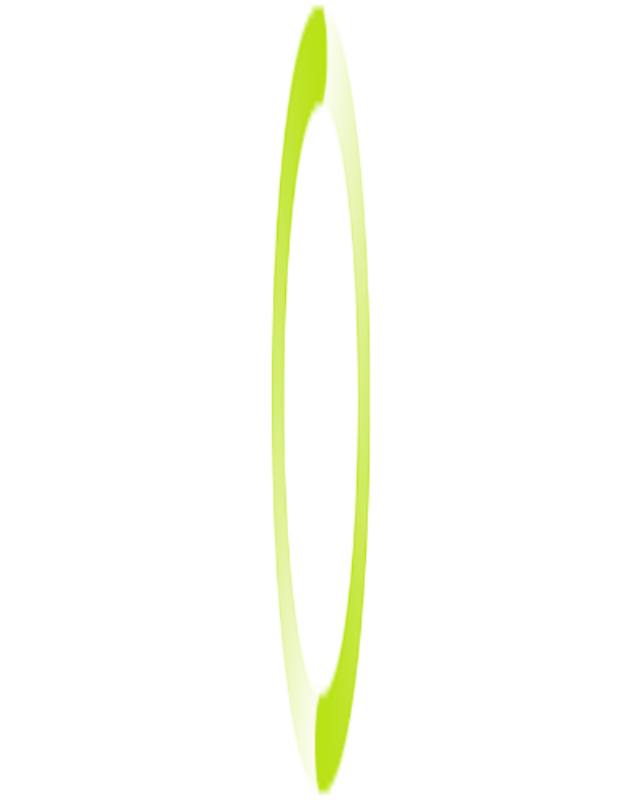
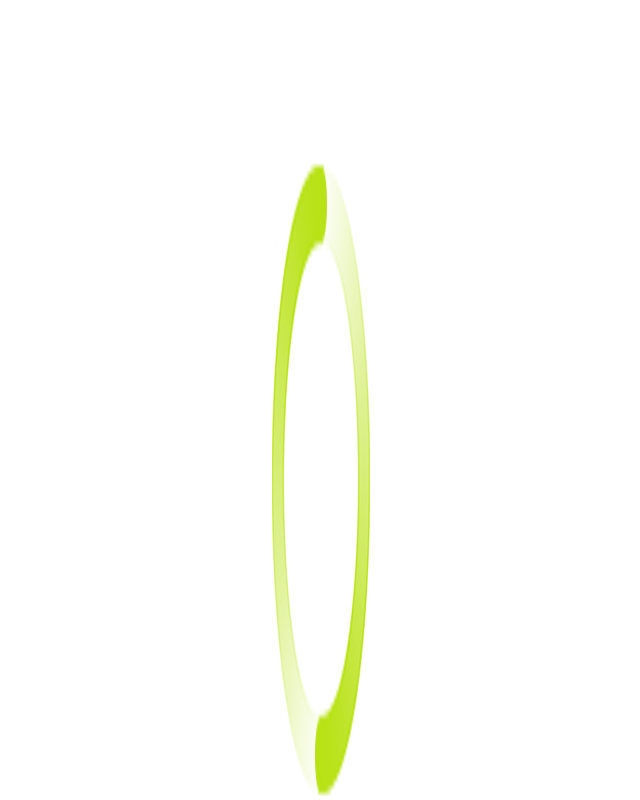
Before and after one commit to piowyu/piowyu.github.io, a plain HTML site: page index.html in a window 1280 px wide. Shown: the whole page, without its empty margins (319-959 px from the left). Drawn offline with Linux system fonts and the light colour scheme.

Commit message:
Update index.html

```diff
--- a/index.html
+++ b/index.html
@@ -58,6 +58,7 @@
         .rotating-image {
             width: 100px; /* 可調整圖片大小 */
             animation: spin 2s linear infinite; /* 2秒一圈，無限循環 */
+            margin-top: 20vh; /* 調整此值以改變圖片的垂直位置 */
         }
     </style>
 </head>
```
